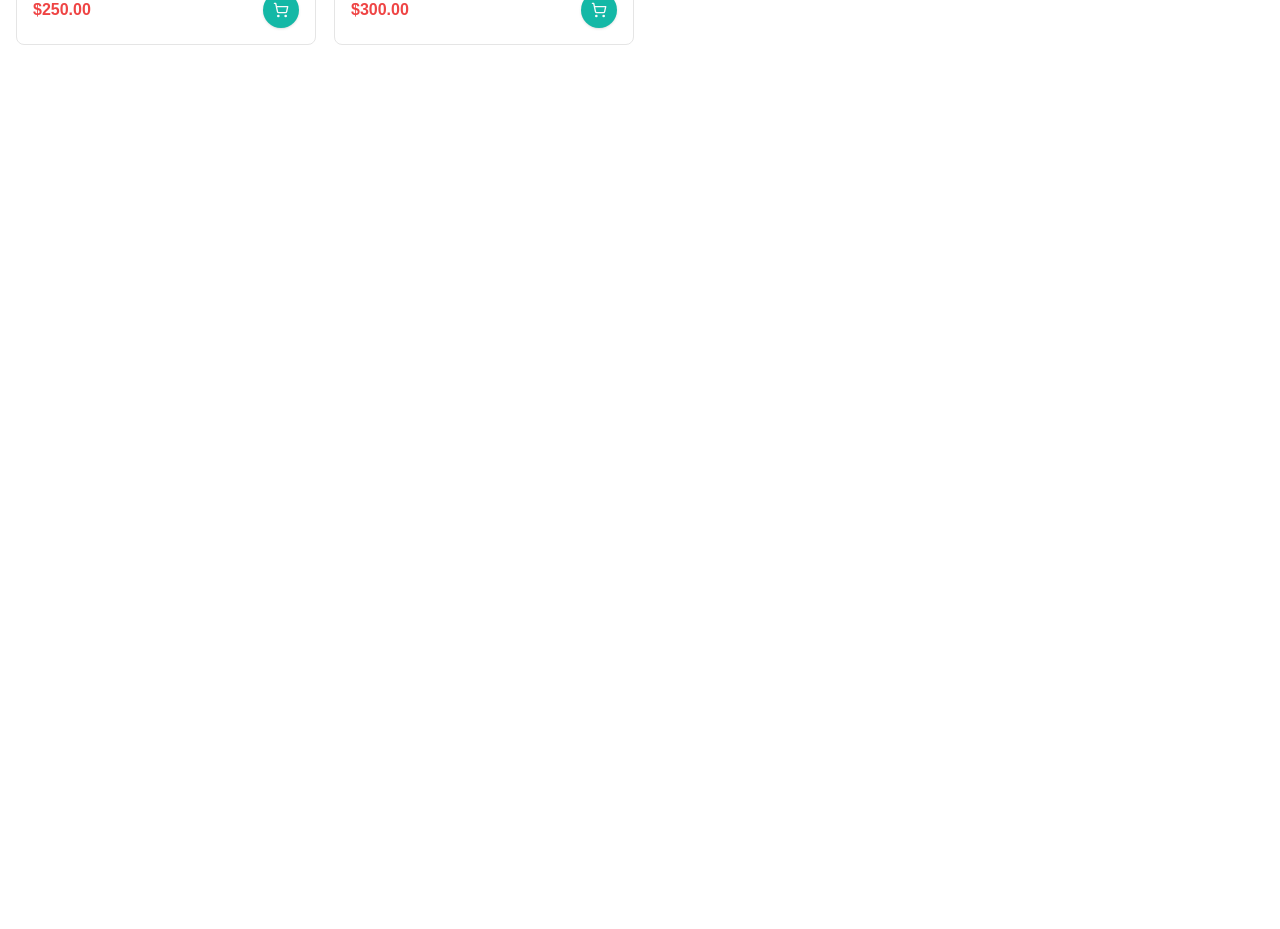
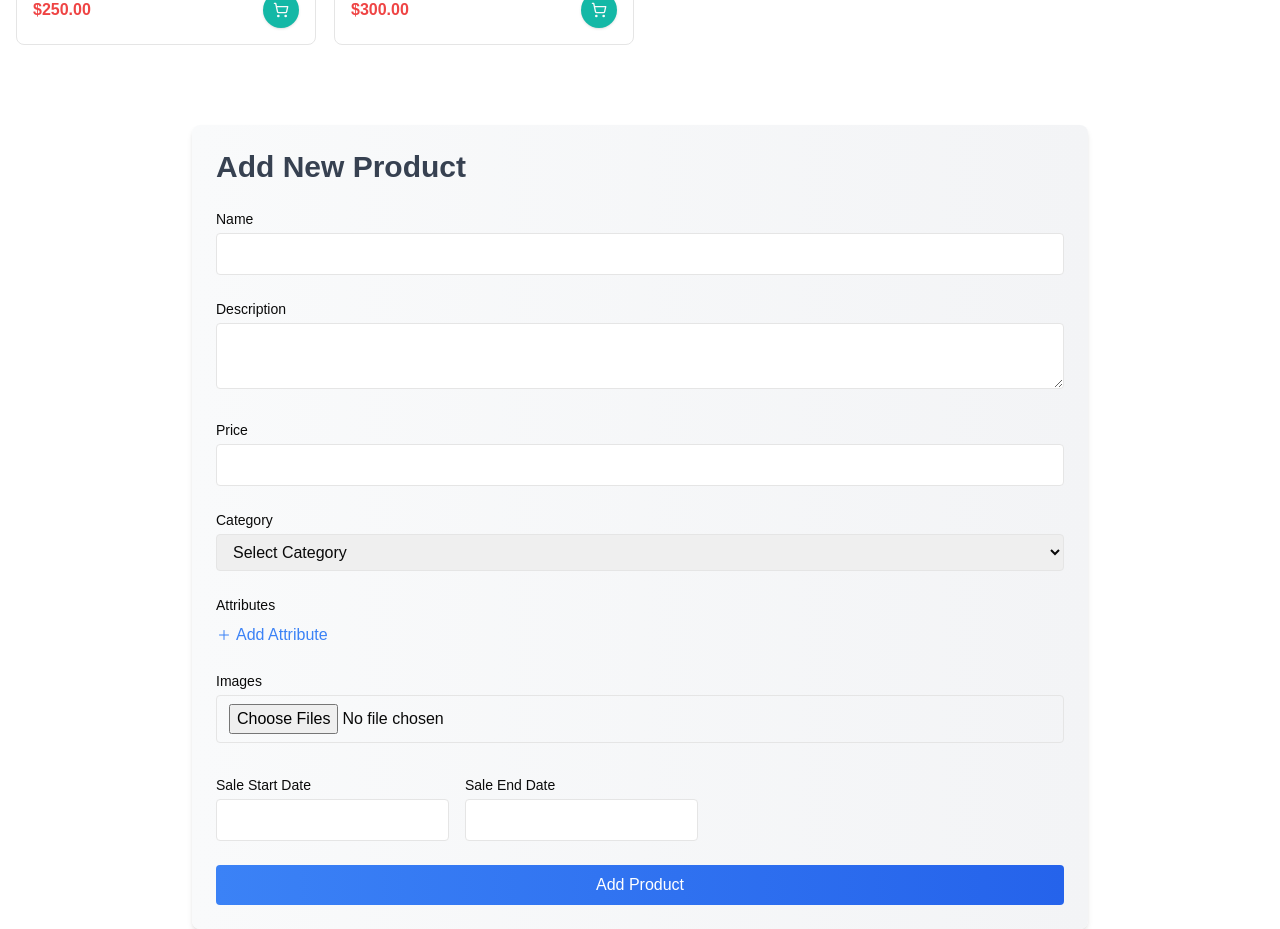
Before and after one commit to hackathon-zed/frontend, a Next.js app: page / in a window 1280 px wide. Shown: the part 1580-2509 px from the top of the page. Before the commit the page ends 1657 px from the top, so only its background shows below. Built offline with nearby package versions, Linux system fonts and the light colour scheme.

Commit message:
Lu product-form lau

```diff
--- a/package.json
+++ b/package.json
@@ -38,6 +38,7 @@
     "next": "15.0.3",
     "next-auth": "^4.24.10",
     "react": "^18.3.1",
+    "react-datepicker": "^7.5.0",
     "react-dom": "^18.3.1",
     "react-dropzone": "^14.3.5",
     "react-hook-form": "^7.53.2",
--- a/src/app/(main)/page.tsx
+++ b/src/app/(main)/page.tsx
@@ -1,3 +1,4 @@
+import AddProduct from "@/components/product-add/new_product";
 import Arts from "@/components/shared/Arts";
 import Header from "@/components/shared/Header";
 import Hero from "@/components/shared/Hero";
@@ -8,6 +9,7 @@ export default function Home() {
       <Hero backgroundImage="/hero.png" />
       <Header />
       <Arts />
+      <AddProduct />
     </div>
   );
 }
--- /dev/null
+++ b/src/components/product-add/new_product.tsx
@@ -0,0 +1,194 @@
+
+
+'use client';
+import { useState } from 'react';
+import { useForm } from 'react-hook-form';
+import DatePicker from 'react-datepicker';
+import 'react-datepicker/dist/react-datepicker.css';
+import { IoAdd, IoTrash } from 'react-icons/io5';
+
+const AddProduct = () => {
+  const { register, handleSubmit, setValue, reset, formState: { errors } } = useForm();
+  const [saleStartDate, setSaleStartDate] = useState<Date | null>(null);
+  const [saleEndDate, setSaleEndDate] = useState<Date | null>(null);
+  const [attributes, setAttributes] = useState<string[]>([]);
+  const [images, setImages] = useState<string[]>([]);
+
+  const onSubmit = (data: any) => {
+    console.log({ ...data, attributes, images, saleStartDate, saleEndDate });
+    reset();
+    setAttributes([]);
+    setImages([]);
+    setSaleStartDate(null);
+    setSaleEndDate(null);
+  };
+
+  const addAttribute = () => {
+    setAttributes([...attributes, '']);
+  };
+
+  const removeAttribute = (index: number) => {
+    setAttributes(attributes.filter((_, i) => i !== index));
+  };
+
+  const handleAttributeChange = (value: string, index: number) => {
+    const updatedAttributes = [...attributes];
+    updatedAttributes[index] = value;
+    setAttributes(updatedAttributes);
+  };
+
+  const handleFileUpload = (event: React.ChangeEvent<HTMLInputElement>) => {
+    const files = event.target.files ? Array.from(event.target.files) : [];
+    setImages(files.map(file => URL.createObjectURL(file)));
+  };
+
+  const handleRemoveImage = (index: number) => {
+    setImages(images.filter((_, i) => i !== index));
+  };
+
+  return (
+    <div className="max-w-4xl mx-auto p-6 bg-gradient-to-r from-gray-50 to-gray-100 rounded-lg shadow-md">
+      <h2 className="text-3xl font-bold text-gray-700 mb-6">Add New Product</h2>
+      <form onSubmit={handleSubmit(onSubmit)} className="space-y-6">
+        {/* Product Name */}
+        <div>
+          <label className="block text-sm font-medium mb-1">Name</label>
+          <input
+            type="text"
+            {...register('name', { required: 'Product name is required' })}
+            className={`w-full px-3 py-2 border rounded focus:ring-2 ${
+              errors.name ? 'border-red-500 focus:ring-red-500' : 'focus:ring-blue-500'
+            }`}
+          />
+          {errors.name?.message && <span className="text-sm text-red-500">{errors.name.message as string}</span>}
+        </div>
+
+        {/* Description */}
+        <div>
+          <label className="block text-sm font-medium mb-1">Description</label>
+          <textarea
+            {...register('description', { required: 'Description is required' })}
+            className={`w-full px-3 py-2 border rounded focus:ring-2 ${
+              errors.description ? 'border-red-500 focus:ring-red-500' : 'focus:ring-blue-500'
+            }`}
+          />
+          {errors.description && <span className="text-sm text-red-500">{String(errors.description.message)}</span>}
+        </div>
+
+        {/* Price */}
+        <div>
+          <label className="block text-sm font-medium mb-1">Price</label>
+          <input
+            type="number"
+            {...register('price', { required: 'Price is required', min: 0 })}
+            className={`w-full px-3 py-2 border rounded focus:ring-2 ${
+              errors.price ? 'border-red-500 focus:ring-red-500' : 'focus:ring-blue-500'
+            }`}
+          />
+          {errors.price && <span className="text-sm text-red-500">{Math.abs(Number(errors.price.message))}</span>}
+        </div>
+
+        {/* Category */}
+        <div>
+          <label className="block text-sm font-medium mb-1">Category</label>
+          <select
+            {...register('category', { required: 'Category is required' })}
+            className={`w-full px-3 py-2 border rounded focus:ring-2 ${
+              errors.category ? 'border-red-500 focus:ring-red-500' : 'focus:ring-blue-500'
+            }`}
+          >
+            <option value="">Select Category</option>
+            <option value="cat1">Category 1</option>
+            <option value="cat2">Category 2</option>
+          </select>
+          {errors.category && <span className="text-sm text-red-500">{String(errors.category.message)}</span>}
+        </div>
+
+        {/* Attributes */}
+        <div>
+          <label className="block text-sm font-medium mb-1">Attributes</label>
+          {attributes.map((attr, index) => (
+            <div key={index} className="flex items-center space-x-2 mb-2">
+              <input
+                type="text"
+                value={attr}
+                onChange={(e) => handleAttributeChange(e.target.value, index)}
+                className="flex-1 px-3 py-2 border rounded"
+              />
+              <button
+                type="button"
+                onClick={() => removeAttribute(index)}
+                className="text-red-500 hover:text-red-700"
+              >
+                <IoTrash />
+              </button>
+            </div>
+          ))}
+          <button
+            type="button"
+            onClick={addAttribute}
+            className="mt-2 text-blue-500 hover:text-blue-700 flex items-center"
+          >
+            <IoAdd className="mr-1" /> Add Attribute
+          </button>
+        </div>
+
+        {/* Images */}
+        <div>
+          <label className="block text-sm font-medium mb-1">Images</label>
+          <input
+            type="file"
+            multiple
+            onChange={handleFileUpload}
+            className="w-full px-3 py-2 border rounded"
+          />
+          <div className="grid grid-cols-3 gap-2 mt-2">
+            {images.map((img, index) => (
+              <div key={index} className="relative">
+                <img src={img} alt={`Preview ${index}`} className="w-full h-20 object-cover rounded" />
+                <button
+                  type="button"
+                  onClick={() => handleRemoveImage(index)}
+                  className="absolute top-0 right-0 p-1 bg-red-500 text-white rounded-full"
+                >
+                  <IoTrash />
+                </button>
+              </div>
+            ))}
+          </div>
+        </div>
+
+        {/* Sale Dates */}
+        <div className="flex space-x-4">
+          <div>
+            <label className="block text-sm font-medium mb-1">Sale Start Date</label>
+            <DatePicker
+              selected={saleStartDate}
+              onChange={setSaleStartDate}
+              className="w-full px-3 py-2 border rounded focus:ring-2 focus:ring-blue-500"
+            />
+          </div>
+          <div>
+            <label className="block text-sm font-medium mb-1">Sale End Date</label>
+            <DatePicker
+              selected={saleEndDate}
+              onChange={setSaleEndDate}
+              className="w-full px-3 py-2 border rounded focus:ring-2 focus:ring-blue-500"
+            />
+          </div>
+        </div>
+
+        {/* Submit */}
+        <button
+          type="submit"
+          className="w-full px-4 py-2 bg-gradient-to-r from-blue-500 to-blue-600 text-white font-medium rounded hover:from-blue-600 hover:to-blue-700"
+        >
+          Add Product
+        </button>
+
+      </form>
+    </div>
+  );
+};
+
+export default AddProduct;
```
Also changed, not shown: 1 other file (tests, documents, lock files or other folders).
